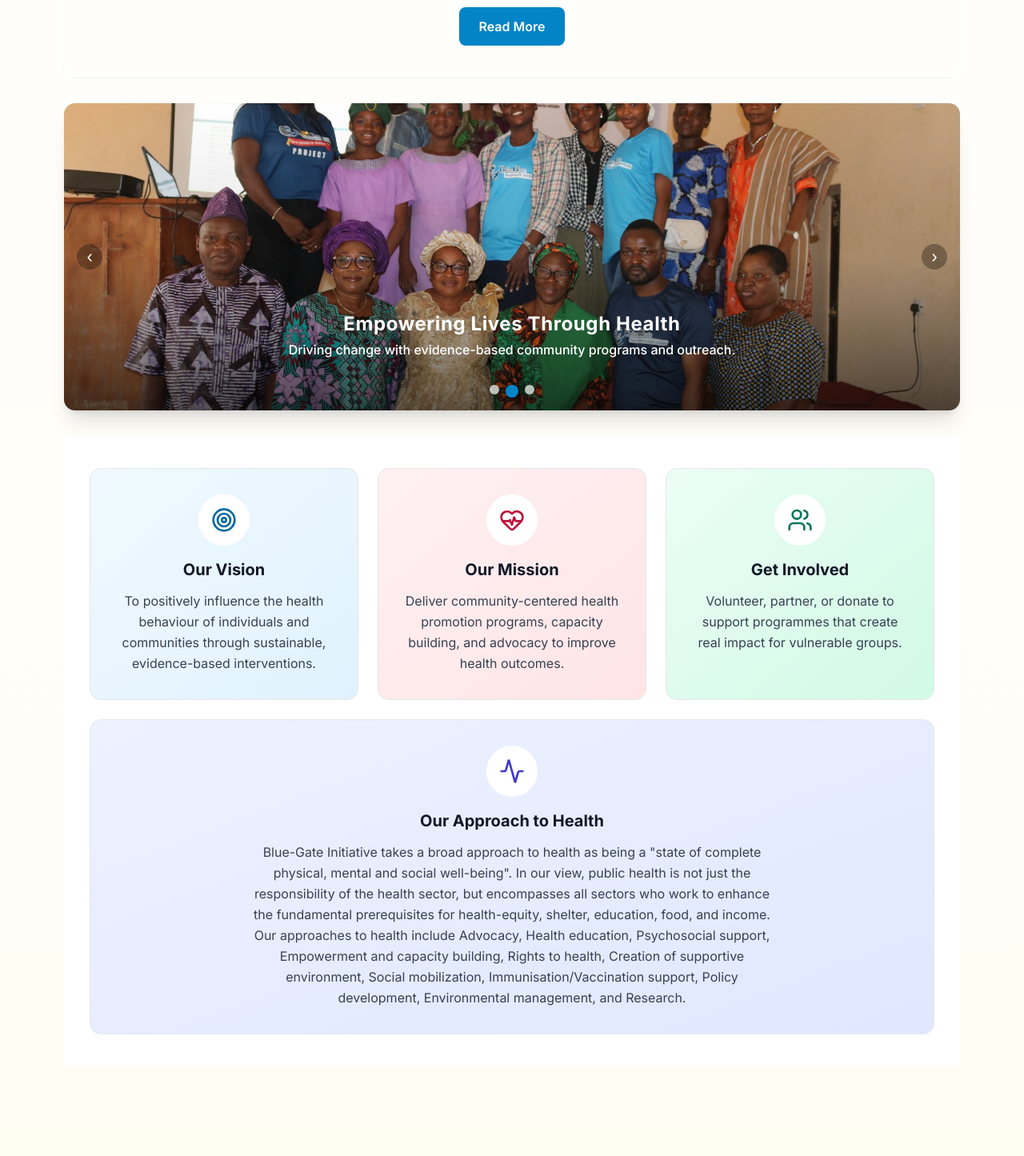
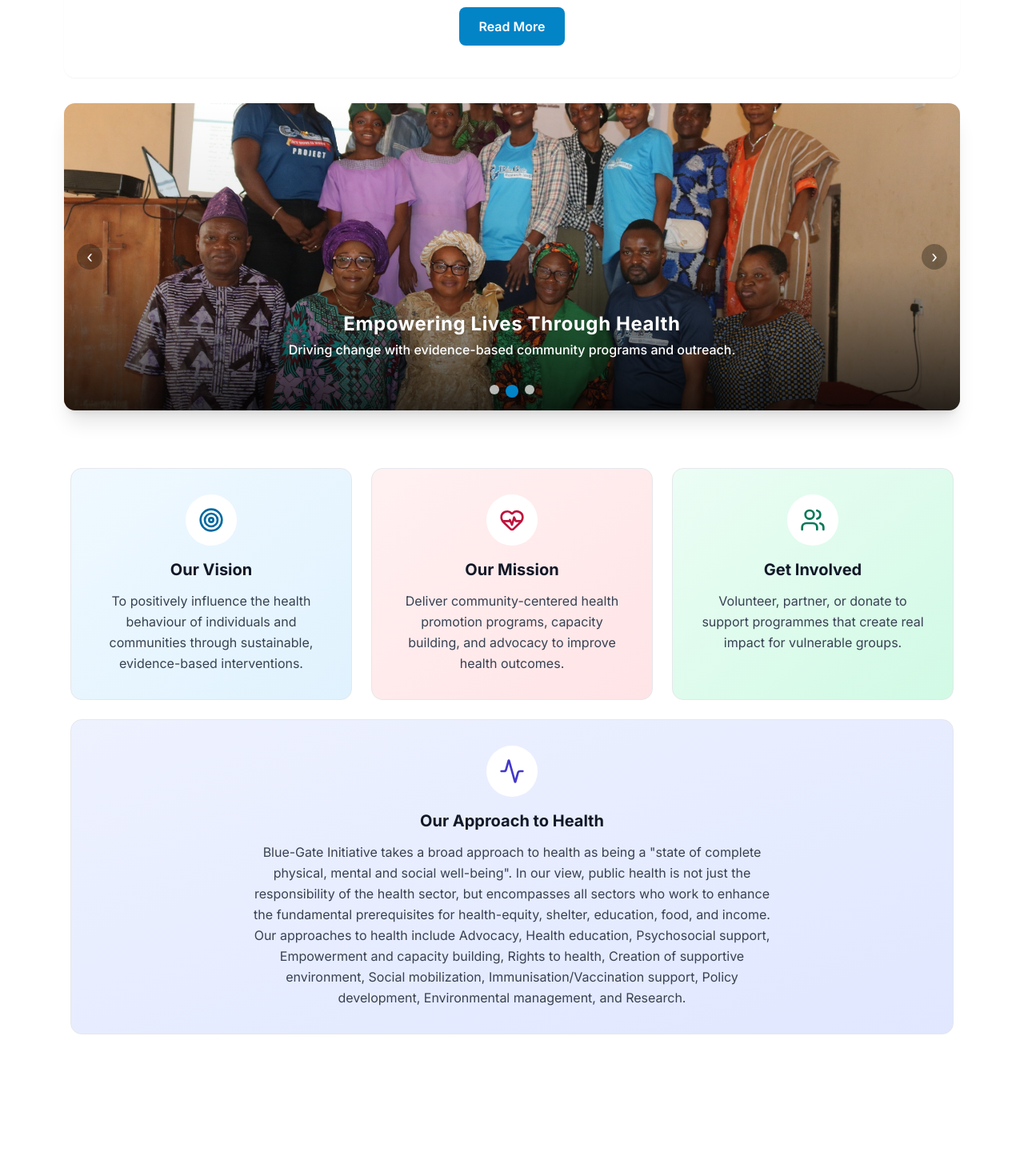
Before and after one commit to Dev-Eyitayo/Bluegate, a React (Vite) app in the folder frontend-react/: page / in a window 1280 px wide. Shown: the part 360-1805 px from the top of the page at 80% size. Built offline with nearby package versions, Linux system fonts and the light colour scheme; the HTML template or start-up script is replaced by a standard one.

Commit message:
Updated colour

```diff
--- a/frontend-react/src/components/Cards.jsx
+++ b/frontend-react/src/components/Cards.jsx
@@ -32,7 +32,7 @@ export default function Cards() {
   return (
     <section
       id="programs"
-      className="grid grid-cols-1 md:grid-cols-3 gap-6 px-4 md:px-8 py-10 bg-white"
+      className="grid grid-cols-1 md:grid-cols-3 gap-6 px-2 md:px-2 py-10"
     >
       {items.map((item, index) => (
         <article
--- a/frontend-react/src/components/Footer.jsx
+++ b/frontend-react/src/components/Footer.jsx
@@ -2,7 +2,7 @@ import React from 'react';
 
 export default function Footer() {
   return (
-    <footer className="bg-black text-white mt-12">
+    <footer className="bg-[#0B0C1A] text-white mt-12">
       <div className="max-w-6xl mx-auto px-4 py-8 md:flex md:justify-between">
         <div className="mb-6 md:mb-0 md:mr-8">
           <h4 className="font-bold text-lg mb-2">Our Contact</h4>
--- a/frontend-react/src/components/HeroCarousel.jsx
+++ b/frontend-react/src/components/HeroCarousel.jsx
@@ -119,7 +119,7 @@ export default function HeroCarousel() {
           aria-hidden={i !== current}
         >
           {/* Vertical Gradient Overlay (from bottom up) for text contrast */}
-          <div className="absolute inset-0 bg-gradient-to-t from-black/60 via-black/10 to-transparent flex items-center">
+          <div className="absolute inset-0 bg-gradient-to-t from-black/80 via-black/10 to-transparent flex items-center">
             {/* Content positioned towards the center/bottom */}
             <div className="max-w-2xl text-white mx-auto px-6 md:px-12 text-center self-end pb-12 md:pb-16">
               {/* Text sizes slightly increased for better impact within the existing space */}
--- a/frontend-react/src/layouts/MainLayout.jsx
+++ b/frontend-react/src/layouts/MainLayout.jsx
@@ -4,7 +4,7 @@ import Footer from "../components/Footer";
 
 export default function MainLayout({ children }) {
   return (
-    <div className="min-h-screen bg-gradient-to-b from-white to-amber-50 text-slate-900">
+    <div className="min-h-screen bg-white text-slate-900">
       <Header />
       <main className="max-w-6xl mx-auto px-4 py-8">{children}</main>
       <Footer />
```
